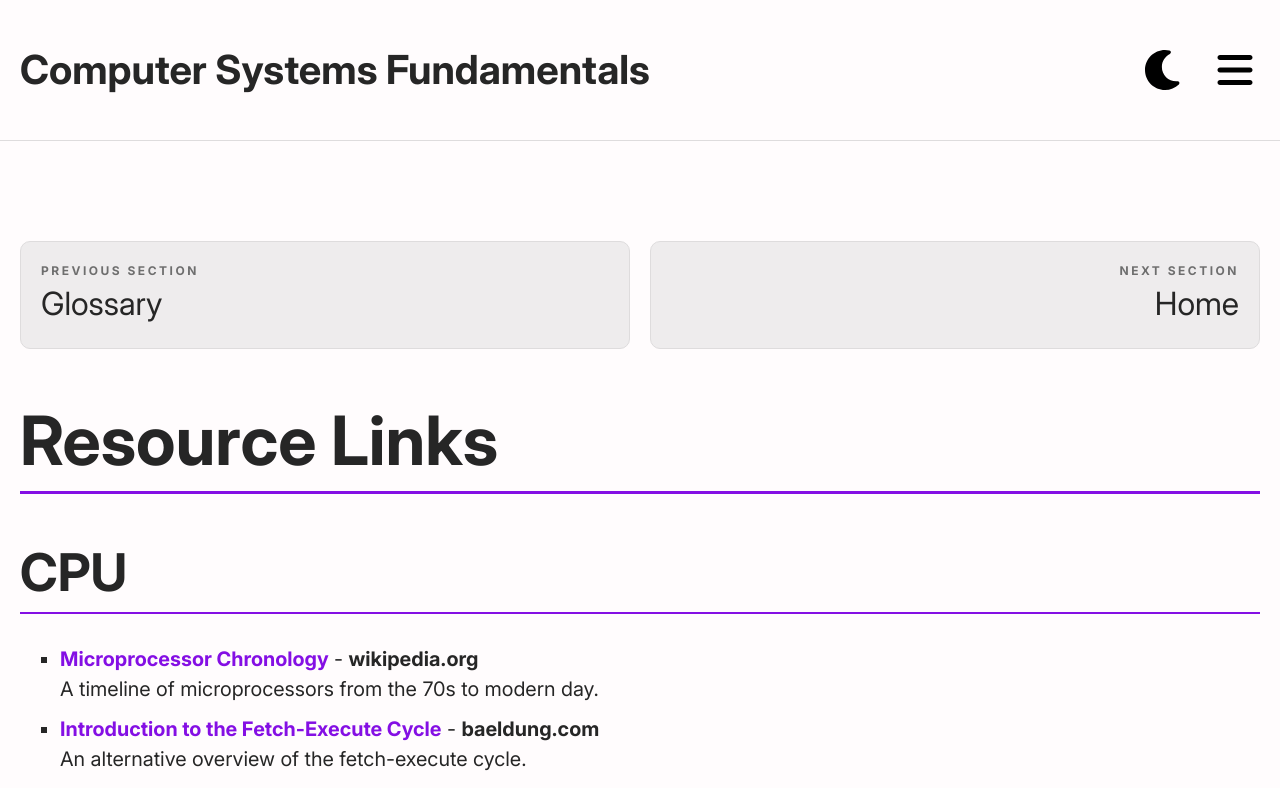
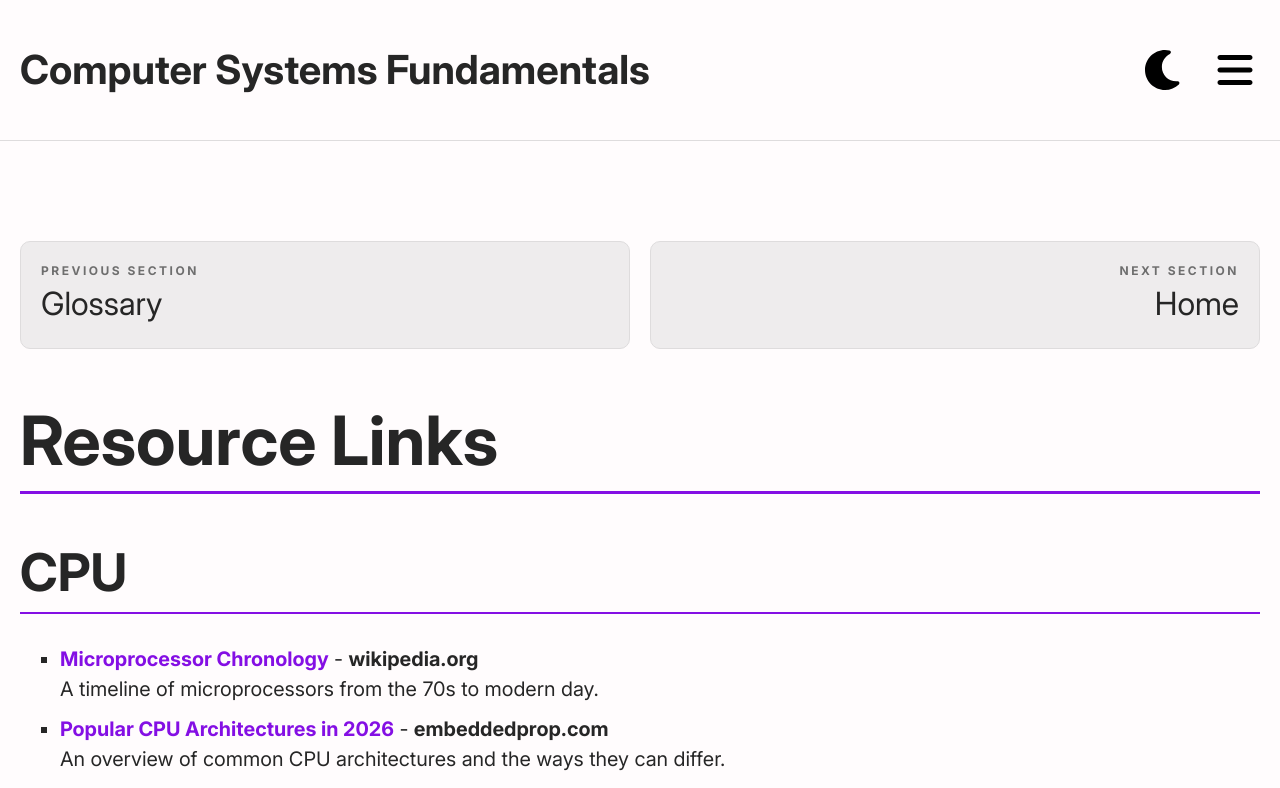
Before and after one commit to Christopher-Cannon/computer-systems-knowledge-base, a Vue app: page /links in a window 1280 px wide. Shown: the top 788 px of the page. Built offline with nearby package versions, Linux system fonts and the light colour scheme.

Commit message:
Extra link, more CPU arch content

```diff
--- a/src/pages/Cpu.vue
+++ b/src/pages/Cpu.vue
@@ -331,6 +331,11 @@ const prevNextNavData = {
         </p>
 
         <h5 class="h4">ARM</h5>
+
+        <p>
+            A popular choice for mobile computing due its low power consumption.
+        </p>
+
         <h5 class="h4">Snapdragon</h5>
         <h5 class="h4">Apple M</h5>
 
--- a/src/pages/ResourceLinks.vue
+++ b/src/pages/ResourceLinks.vue
@@ -34,6 +34,16 @@ const prevNextNavData = {
             </li>
             <li>
                 <a
+                    href="https://embeddedprep.com/popular-cpu-architectures-in-2025/"
+                    class="link"
+                    target="_blank"
+                    >Popular CPU Architectures in 2026</a
+                >
+                - <b>embeddedprop.com</b><br />
+                An overview of common CPU architectures and the ways they can differ.
+            </li>
+            <li>
+                <a
                     href="https://www.baeldung.com/cs/fetch-execute-cycle"
                     class="link"
                     target="_blank"
```
